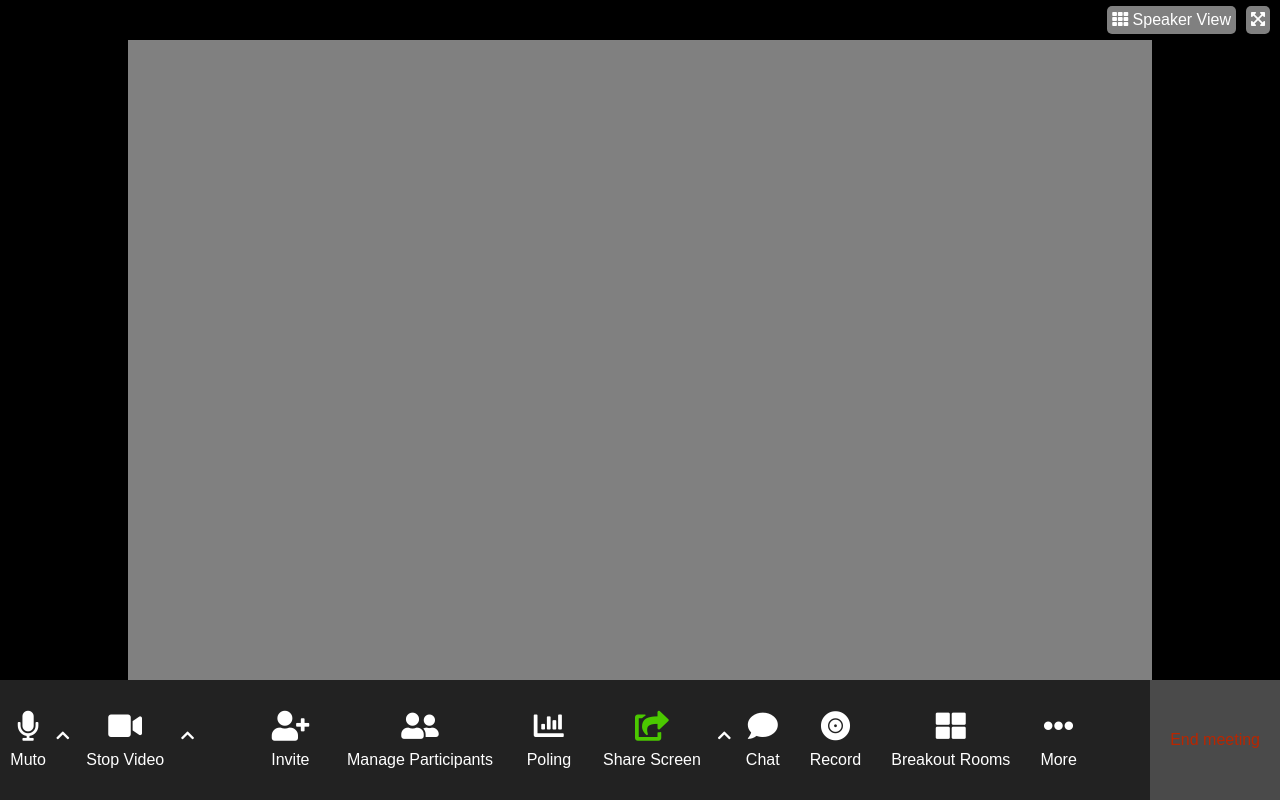
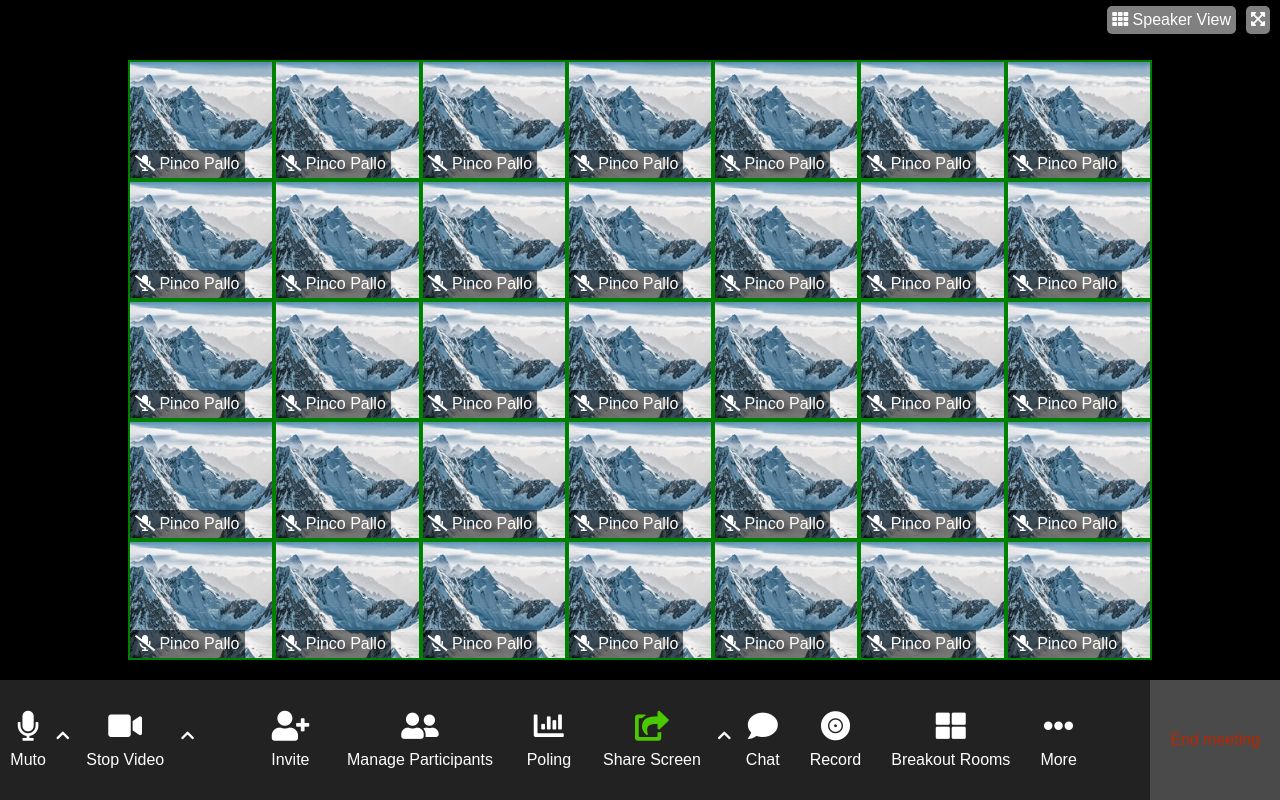
Before and after one commit to SIDDY-CHIUCHIOLO/html-css-zoom, a plain HTML site: page index.html in a window 1280 px wide. Drawn offline with Linux system fonts and the light colour scheme.

Commit message:
inserito contenuto nel main

```diff
--- a/css/style.css
+++ b/css/style.css
@@ -8,6 +8,10 @@ body{
     width: 100%;
     color: white;
     font-family: Arial, Helvetica, sans-serif;
+}
+
+img{
+    width: 100%;
 }
 
 .flex-container{
@@ -36,6 +40,7 @@ header div a{
 main{
     height:80vh;
     background-color: black;
+    padding: 20px 0;
 }
 
 main .container{
@@ -43,6 +48,24 @@ main .container{
     width: 80%;
     height: 100%;
     background-color: grey;
+    flex-wrap: wrap;
+    align-content: flex-start;
+}
+
+main .container div{
+    border: green solid 2px;
+    width: calc(100% / 7);
+    background-color: red;
+    height: calc(100% / 5);
+    align-items: flex-end;
+    background-image: url(../img/montagne.jpg);
+    background-repeat: no-repeat;
+    background-size: cover;
+}
+
+main span{
+    padding: 5px;
+    background-color: rgba(0, 0, 0, 0.5);
 }
 
 footer{
--- a/index.html
+++ b/index.html
@@ -27,7 +27,147 @@
 
     <!-- corpo centrale della pagina -->
     <main>
-        <div class="container">
+        <div class="container flex-container">
+
+            <div class="flex-container text-img">
+                <span> <i class="fas fa-microphone-slash"></i> Pinco Pallo</span>
+            </div>
+
+            <div class="flex-container text-img">
+                <span> <i class="fas fa-microphone-slash"></i> Pinco Pallo</span>
+            </div>
+
+            <div class="flex-container text-img">
+                <span> <i class="fas fa-microphone-slash"></i> Pinco Pallo</span>
+            </div>
+
+            <div class="flex-container text-img">
+                <span> <i class="fas fa-microphone-slash"></i> Pinco Pallo</span>
+            </div>
+
+            <div class="flex-container text-img">
+                <span> <i class="fas fa-microphone-slash"></i> Pinco Pallo</span>
+            </div>
+
+            <div class="flex-container text-img">
+                <span> <i class="fas fa-microphone-slash"></i> Pinco Pallo</span>
+            </div>
+
+            <div class="flex-container text-img">
+                <span> <i class="fas fa-microphone-slash"></i> Pinco Pallo</span>
+            </div>
+
+            <div class="flex-container text-img">
+                <span> <i class="fas fa-microphone-slash"></i> Pinco Pallo</span>
+            </div>
+
+            <div class="flex-container text-img">
+                <span> <i class="fas fa-microphone-slash"></i> Pinco Pallo</span>
+            </div>
+
+            <div class="flex-container text-img">
+                <span> <i class="fas fa-microphone-slash"></i> Pinco Pallo</span>
+            </div>
+
+            <div class="flex-container text-img">
+                <span> <i class="fas fa-microphone-slash"></i> Pinco Pallo</span>
+            </div>
+
+            <div class="flex-container text-img">
+                <span> <i class="fas fa-microphone-slash"></i> Pinco Pallo</span>
+            </div>
+
+            <div class="flex-container text-img">
+                <span> <i class="fas fa-microphone-slash"></i> Pinco Pallo</span>
+            </div>
+
+            <div class="flex-container text-img">
+                <span> <i class="fas fa-microphone-slash"></i> Pinco Pallo</span>
+            </div>
+
+            <div class="flex-container text-img">
+                <span> <i class="fas fa-microphone-slash"></i> Pinco Pallo</span>
+            </div>
+
+            <div class="flex-container text-img">
+                <span> <i class="fas fa-microphone-slash"></i> Pinco Pallo</span>
+            </div>
+
+            <div class="flex-container text-img">
+                <span> <i class="fas fa-microphone-slash"></i> Pinco Pallo</span>
+            </div>
+
+            <div class="flex-container text-img">
+                <span> <i class="fas fa-microphone-slash"></i> Pinco Pallo</span>
+            </div>
+
+            <div class="flex-container text-img">
+                <span> <i class="fas fa-microphone-slash"></i> Pinco Pallo</span>
+            </div>
+
+            <div class="flex-container text-img">
+                <span> <i class="fas fa-microphone-slash"></i> Pinco Pallo</span>
+            </div>
+
+            <div class="flex-container text-img">
+                <span> <i class="fas fa-microphone-slash"></i> Pinco Pallo</span>
+            </div>
+
+            <div class="flex-container text-img">
+                <span> <i class="fas fa-microphone-slash"></i> Pinco Pallo</span>
+            </div>
+
+            <div class="flex-container text-img">
+                <span> <i class="fas fa-microphone-slash"></i> Pinco Pallo</span>
+            </div>
+
+            <div class="flex-container text-img">
+                <span> <i class="fas fa-microphone-slash"></i> Pinco Pallo</span>
+            </div>
+
+            <div class="flex-container text-img">
+                <span> <i class="fas fa-microphone-slash"></i> Pinco Pallo</span>
+            </div>
+
+            <div class="flex-container text-img">
+                <span> <i class="fas fa-microphone-slash"></i> Pinco Pallo</span>
+            </div>
+
+            <div class="flex-container text-img">
+                <span> <i class="fas fa-microphone-slash"></i> Pinco Pallo</span>
+            </div>
+
+            <div class="flex-container text-img">
+                <span> <i class="fas fa-microphone-slash"></i> Pinco Pallo</span>
+            </div>
+
+            <div class="flex-container text-img">
+                <span> <i class="fas fa-microphone-slash"></i> Pinco Pallo</span>
+            </div>
+
+            <div class="flex-container text-img">
+                <span> <i class="fas fa-microphone-slash"></i> Pinco Pallo</span>
+            </div>
+
+            <div class="flex-container text-img">
+                <span> <i class="fas fa-microphone-slash"></i> Pinco Pallo</span>
+            </div>
+
+            <div class="flex-container text-img">
+                <span> <i class="fas fa-microphone-slash"></i> Pinco Pallo</span>
+            </div>
+
+            <div class="flex-container text-img">
+                <span> <i class="fas fa-microphone-slash"></i> Pinco Pallo</span>
+            </div>
+
+            <div class="flex-container text-img">
+                <span> <i class="fas fa-microphone-slash"></i> Pinco Pallo</span>
+            </div>
+
+            <div class="flex-container text-img">
+                <span> <i class="fas fa-microphone-slash"></i> Pinco Pallo</span>
+            </div>
 
         </div>
     </main>
```
Also changed, not shown: img/montagne.jpg (added).
